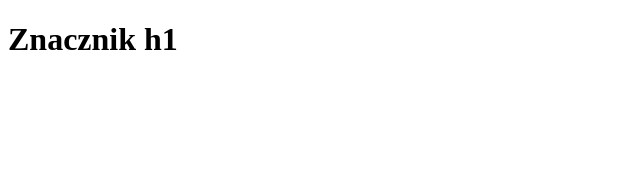
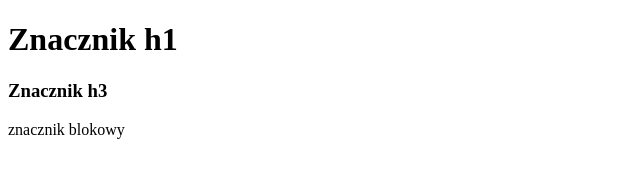
Before and after one commit to marcioq00/Jon-Duccket, a plain HTML site: page index.html in a window 1280 px wide. Shown: the whole page, without its empty margins (0-640 px from the left). Drawn offline with Linux system fonts and the light colour scheme.

Commit message:
Dodano nowe znaczniki w html

```diff
--- a/index.html
+++ b/index.html
@@ -6,5 +6,8 @@
     </head>
     <body>
         <h1>Znacznik h1</h1>
+
+        <h3>Znacznik h3</h3>
+        <p>znacznik blokowy</p>
     </body>
 </html>
```
